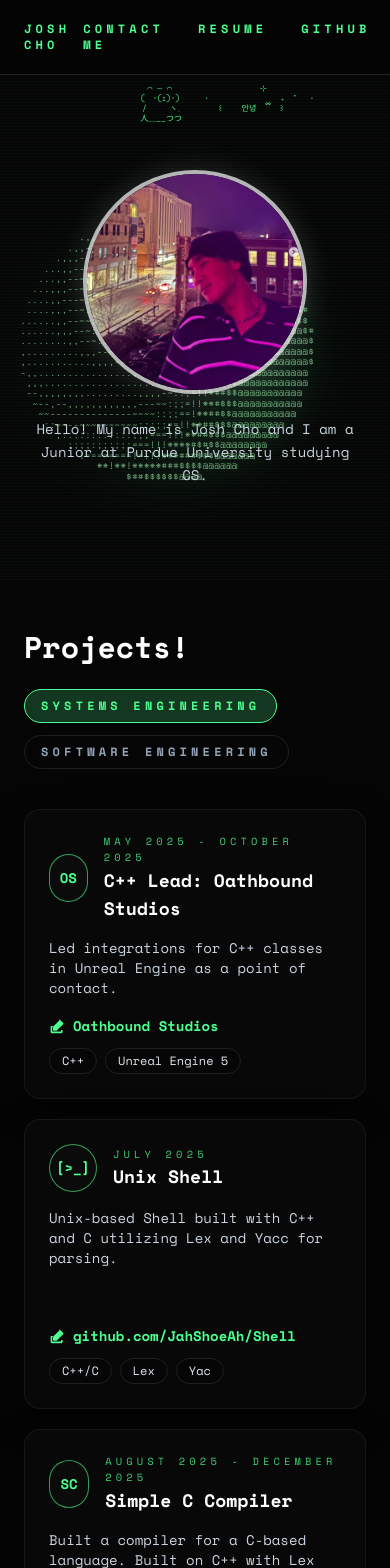
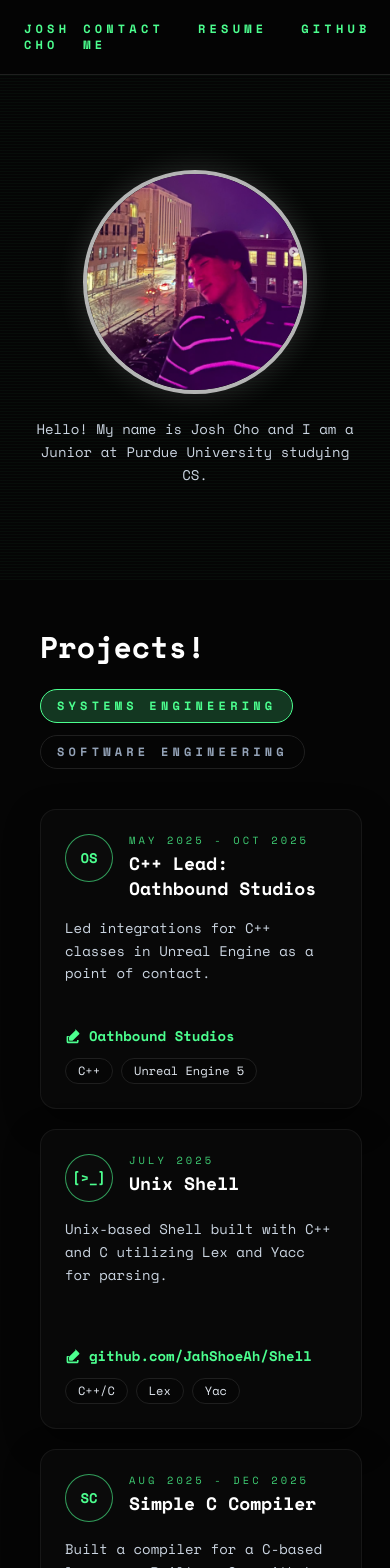
Before and after one commit to JahShoeAh/josh-cho-website, a Next.js app: page / in a window 390 px wide. Shown: the top 1568 px of the page. Built offline with nearby package versions, Linux system fonts and the light colour scheme.

Commit message:
phone commit

```diff
--- a/components/Card.js
+++ b/components/Card.js
@@ -2,17 +2,24 @@ export default function Card({ title, timeline, description, linkLabel, linkUrl,
   const initials = icon || title.slice(0, 2).toUpperCase();
 
   return (
-    <article className="flex h-[290px] flex-col gap-4 rounded-2xl border border-terminal-border/70 bg-terminal-panel/70 p-6 shadow-[0_12px_35px_rgba(0,0,0,0.45)] transition hover:border-terminal-accent/60 hover:shadow-[0_18px_45px_rgba(0,0,0,0.55)] sm:h-[290px]">
-      <div className="flex items-center gap-4">
-        <div className="flex h-12 w-12 items-center justify-center rounded-full border border-terminal-accent/60 bg-terminal-panel text-sm font-bold text-terminal-accent">
+    <article className="flex h-[300px] flex-col gap-4 rounded-2xl border border-terminal-border/70 bg-terminal-panel/70 p-6 shadow-[0_12px_35px_rgba(0,0,0,0.45)] transition hover:border-terminal-accent/60 hover:shadow-[0_18px_45px_rgba(0,0,0,0.55)]">
+      <div className="flex items-start gap-4">
+        <div className="flex h-12 w-12 shrink-0 items-center justify-center rounded-full border border-terminal-accent/60 bg-terminal-panel text-sm font-bold text-terminal-accent">
           {initials}
         </div>
-        <div>
-          <p className="text-[0.65rem] uppercase tracking-[0.4em] text-terminal-accent/80">{timeline}</p>
-          <h4 className="text-lg font-semibold text-white">{title}</h4>
+        <div className="min-w-0 space-y-1">
+          <p className="text-[0.65rem] uppercase tracking-[0.3em] text-terminal-accent/80 leading-tight whitespace-nowrap overflow-hidden text-ellipsis">
+            {timeline}
+          </p>
+          <h4 className="text-lg font-semibold text-white leading-snug overflow-hidden text-ellipsis" style={{ display: "-webkit-box", WebkitLineClamp: 2, WebkitBoxOrient: "vertical" }}>
+            {title}
+          </h4>
         </div>
       </div>
-      <p className="flex-grow overflow-hidden text-sm text-slate-300" style={{ maxHeight: "95px" }}>
+      <p
+        className="flex-grow overflow-hidden text-sm leading-relaxed text-slate-300"
+        style={{ display: "-webkit-box", WebkitLineClamp: 4, WebkitBoxOrient: "vertical" }}
+      >
         {description}
       </p>
       <div className="mt-auto space-y-3">
--- a/components/Hero.js
+++ b/components/Hero.js
@@ -9,7 +9,7 @@ export default function Hero() {
       className="relative flex min-h-[60vh] flex-col items-center justify-center overflow-hidden px-4 py-20 text-center text-slate-100 sm:min-h-[70vh] sm:px-6 sm:py-32"
     >
       <div className={styles.scanLines} aria-hidden="true" />
-      <div className="pointer-events-none absolute left-2 top-2 font-mono text-[8px] text-terminal-accent sm:left-6 sm:top-4 sm:text-[12px] lg:left-8 lg:top-6 lg:text-[14px]">
+      <div className="pointer-events-none absolute left-2 top-2 hidden font-mono text-[8px] text-terminal-accent sm:block sm:left-6 sm:top-4 sm:text-[12px] lg:left-8 lg:top-6 lg:text-[14px]">
         <pre className="!whitespace-pre leading-tight">
 {`                    ⌒ ― ⌒                  ⊹⠀­­
                            (　･(ｪ)･)     ⋅           ㅤ  ₊ㅤ˚ ㅤ⋅
@@ -17,12 +17,12 @@ export default function Hero() {
 人＿__つつ`}
         </pre>
       </div>
-      <div className="pointer-events-none absolute inset-0 flex items-end justify-end pb-10 pr-2 opacity-60 mix-blend-screen sm:pb-16 sm:pr-8 sm:opacity-80">
+      <div className="pointer-events-none absolute inset-0 hidden items-end justify-end pb-10 pr-2 opacity-60 mix-blend-screen sm:flex sm:pb-16 sm:pr-8 sm:opacity-80">
         <div className="flex w-[260px] max-w-full justify-end overflow-visible sm:w-[420px]">
           <AsciiDonut className="scale-[0.8] sm:scale-[1]" />
         </div>
       </div>
-      <div className="relative z-10 flex flex-col items-center gap-6 px-4 sm:gap-8">
+      <div className="relative z-10 mx-auto flex w-full max-w-lg flex-col items-center gap-6 px-4 text-center sm:max-w-2xl sm:gap-8">
         <div className="relative flex h-56 w-56 items-center justify-center overflow-hidden rounded-full border-4 border-white/70 shadow-[0_0_30px_rgba(255,255,255,0.15)] sm:h-80 sm:w-80">
           <Image
             src="/profile.jpg"
--- a/components/ResumeSection.js
+++ b/components/ResumeSection.js
@@ -40,7 +40,7 @@ export default function ResumeSection({ data }) {
         isVisible ? "translate-y-0 opacity-100" : "translate-y-10 opacity-0"
       }`}
     >
-      <div className="mx-auto flex max-w-5xl flex-col gap-10">
+      <div className="mx-auto flex w-full max-w-5xl flex-col gap-10 px-4 sm:px-0">
         <div className="space-y-6">
           <div className="space-y-2">
             <p className="text-xs font-semibold uppercase tracking-[0.4em] text-terminal-accent">
--- a/pages/index.js
+++ b/pages/index.js
@@ -7,7 +7,7 @@ const resumeData = {
   systems: [
     {
       title: "C++ Lead: Oathbound Studios",
-      timeline: "May 2025 - October 2025",
+      timeline: "May 2025 - Oct 2025",
       description:
         "Led integrations for C++ classes in Unreal Engine as a point of contact.",
       linkLabel: "Oathbound Studios",
@@ -27,7 +27,7 @@ const resumeData = {
     },
     {
       title: "Simple C Compiler",
-      timeline: "August 2025 - December 2025",
+      timeline: "Aug 2025 - Dec 2025",
       description:
         "Built a compiler for a C-based language. Built on C++ with Lex and Yacc for parsing.",
       linkLabel: "github.com/JahShoeAh/Compiler",
@@ -49,7 +49,7 @@ const resumeData = {
   software: [
     {
       title: "BeatProof",
-      timeline: "October 2025",
+      timeline: "Oct 2025",
       description:
         "Solana based music market place developed with Next.js and deployed with Vercel.",
       linkLabel: "beatproof.app",
@@ -59,7 +59,7 @@ const resumeData = {
     },
     {
       title: "Heater App",
-      timeline: "August 2025 - September 2025",
+      timeline: "Aug 2025 - Sep 2025",
       description:
         "Swift app deployed on the Apple Appstore, with Firebase Backend.",
       linkLabel: "github.com/JahShoeAh/heater",
@@ -69,7 +69,7 @@ const resumeData = {
     },
     {
       title: "Market Place Messaging System",
-      timeline: "November 2023",
+      timeline: "Nov 2023",
       description:
         "Concurrent messaging app built fully with Java.",
       linkLabel: "github.com/JahShoeAh/MPMS",
@@ -89,7 +89,7 @@ const resumeData = {
     },
     {
       title: "Personal Website",
-      timeline: "November 2025",
+      timeline: "Nov 2025",
       description:
         "This very website!",
       linkLabel: "github.com/JahShoeAh/website",
```
